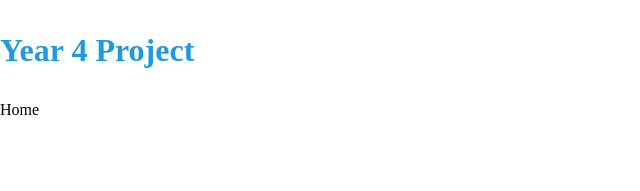
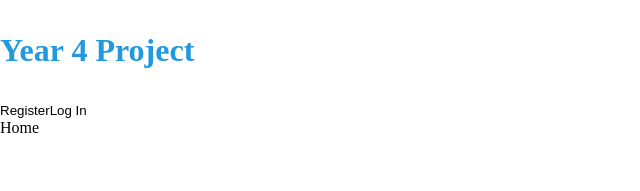
Before and after one commit to jurizzarc/year4-project, a React (Create React App) app in the folder y4project-frontend/: page / in a window 1280 px wide. Shown: the top 191 px of the page, without its empty margins (0-640 px from the left). Built offline with nearby package versions, Linux system fonts and the light colour scheme.

Commit message:
Create AuthOptions component

```diff
--- /dev/null
+++ b/y4project-frontend/src/components/auth/AuthOptions.js
@@ -0,0 +1,16 @@
+import React from "react";
+import {useHistory} from "react-router-dom";
+
+export default function AuthOptions() {
+    const history = useHistory();
+
+    const register = () => history.push("/register");
+    const login = () => history.push("/login");
+
+    return (
+        <div>
+            <button onClick={register}>Register</button>
+            <button onClick={login}>Log In</button>
+        </div>
+    );
+}
--- a/y4project-frontend/src/components/layout/Header.js
+++ b/y4project-frontend/src/components/layout/Header.js
@@ -1,5 +1,6 @@
 import React from "react";
 import {Link} from "react-router-dom";
+import AuthOptions from "../auth/AuthOptions";
 
 export default function Header() {
     return (
@@ -7,6 +8,7 @@ export default function Header() {
             <Link to="/">
                 <h1>Year 4 Project</h1>
             </Link>
+            <AuthOptions />
         </div>
     );
 }
```
Also changed, not shown: 1 other file (tests, documents, lock files or other folders).
